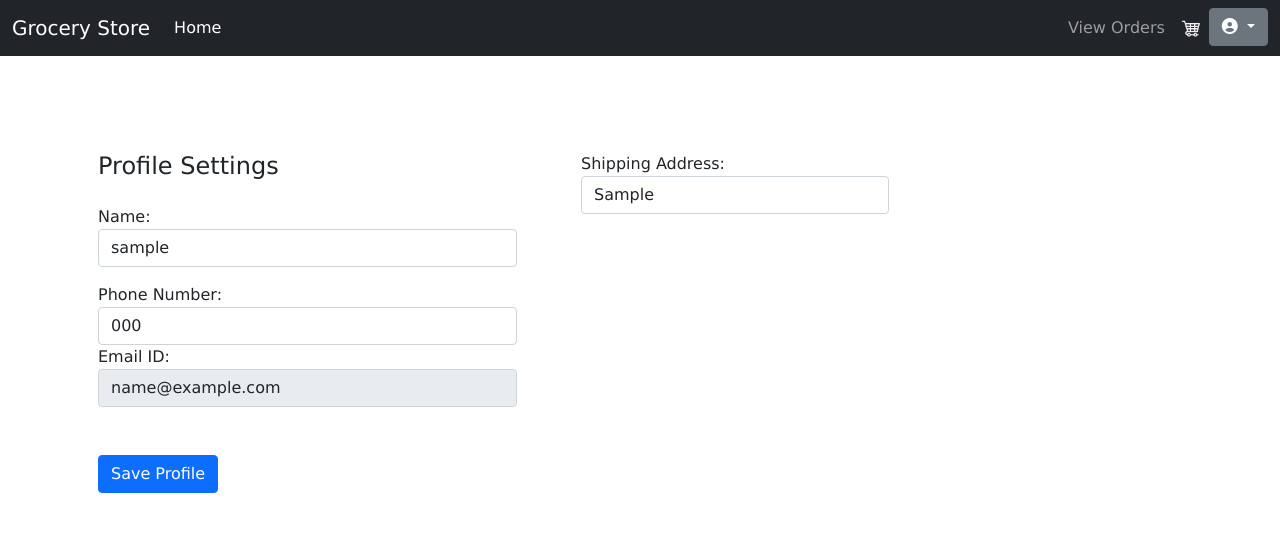
After one commit to KartheeshReddy/temp_miniproject, a PHP site: page /user_profile.php in a window 1280 px wide. The commit adds this page. Shown: the top 540 px of the page. Run offline with PHP 8.4, Linux system fonts and the light colour scheme; the visitor is signed in with stand-in values (Sample User, id 1); tables that the repository leaves empty or names only in its code hold one stand-in row (values such as "Sample post"); some libraries are stand-ins or nearby versions.

Commit message:
Add files via upload

```diff
--- a/login.php
+++ b/login.php
@@ -55,6 +55,7 @@
         if ($row!=NULL) {
             $_SESSION["user_id"] = $row["user_id"];
             $_SESSION["username"] = $row["user_name"];
+            $_SESSION["email"]=$row["user_email"];
             $_SESSION["user_loggedin"] = true;
             header('location:index.php');
             exit();
--- /dev/null
+++ b/user_profile.php
@@ -0,0 +1,98 @@
+<!DOCTYPE html>
+<html lang="en">
+
+<head>
+    <meta charset="UTF-8">
+    <meta http-equiv="X-UA-Compatible" content="IE=edge">
+    <meta name="viewport" content="width=device-width, initial-scale=1.0">
+    <title>Grocery | Home</title>
+
+    <!-- Bootstrap CSS -->
+    <link href="https://cdn.jsdelivr.net/npm/bootstrap@5.1.0/dist/css/bootstrap.min.css" rel="stylesheet"
+        integrity="sha384-KyZXEAg3QhqLMpG8r+8fhAXLRk2vvoC2f3B09zVXn8CA5QIVfZOJ3BCsw2P0p/We" crossorigin="anonymous">
+
+
+    <!-- Change font -->
+    <!-- <link rel="preconnect" href="https://fonts.googleapis.com">
+    <link rel="preconnect" href="https://fonts.gstatic.com" crossorigin>
+    <link href="https://fonts.googleapis.com/css2?family=Baloo+Bhai+2:wght@500&display=swap" rel="stylesheet"> -->
+
+    <!-- Link to external CSS -->
+    <link rel="stylesheet" href="index.css">
+
+    <!-- Link to external js -->
+    <!-- <script src="index.js"></script> -->
+
+    <!-- Font Awesome -->
+    <script src="https://use.fontawesome.com/6a0c97f605.js"></script>
+
+</head>
+
+<body>
+
+    <?php include 'partials/_dbconnect.php'; ?>
+    <?php include 'partials/_navbar.php'; ?>
+
+
+    <?php
+
+        $user_id=$_SESSION["user_id"];
+        $username=$_SESSION["username"];
+        $email=$_SESSION["email"];
+        $query="select * from user_details where user_id='$user_id'";
+        $query_run=mysqli_query($con,$query);
+        $row=mysqli_fetch_assoc($query_run);
+        $phone=$row["user_phone"];
+        $address=$row["address"];
+
+    echo'
+    <div class="container rounded bg-white mt-5 mb-5">
+    <div class="row">
+
+        <div class="col-md-5 border-right">
+            <div class="p-3 py-5">
+                <div class="d-flex justify-content-between align-items-center mb-3">
+                    <h4 class="text-right">Profile Settings</h4>
+                </div>
+                <div class="row mt-2">
+                    <div class="col-md-12"><label class="labels">Name:</label><input type="text" class="form-control" value='.$username.'></div>
+                    </div>
+                <div class="row mt-3">
+                    <div class="col-md-12"><label class="labels">Phone Number:</label><input type="text" class="form-control"  value='.$phone.'></div>
+                    <div class="col-md-12"><label class="labels">Email ID:</label><input type="text" class="form-control"  value='.$email.' disabled></div>
+
+                </div>
+
+                <div class="mt-5 "><button class="btn btn-primary profile-button" type="button">Save Profile</button></div>
+            </div>
+        </div>
+        <div class="col-md-4">
+
+            <div class="p-4 py-5">
+            <div class="form-group">
+
+            <div class="col-md-12"><label class="labels">Shipping Address:</label><input type="text" class="form-control"  value='.$address.'></div>
+
+            </div>
+            </div>
+        </div>
+    </div>';
+
+    ?>
+</div>
+</div>
+</div>
+<!-- <label for="comment">Shipping Address:</label>
+<textarea class="form-control" rows="5" id="comment" value='.$address.'></textarea> -->
+
+
+    <!-- Bootstrap Bundle with popper -->
+    <script src="https://cdn.jsdelivr.net/npm/bootstrap@5.1.0/dist/js/bootstrap.bundle.min.js"
+            integrity="sha384-U1DAWAznBHeqEIlVSCgzq+c9gqGAJn5c/t99JyeKa9xxaYpSvHU5awsuZVVFIhvj" crossorigin="anonymous">
+        </script>
+
+
+
+</body>
+
+</html>
```
Also changed, not shown: category.php (+8 -2 lines), customer_orders.php (+9 -2 lines).
